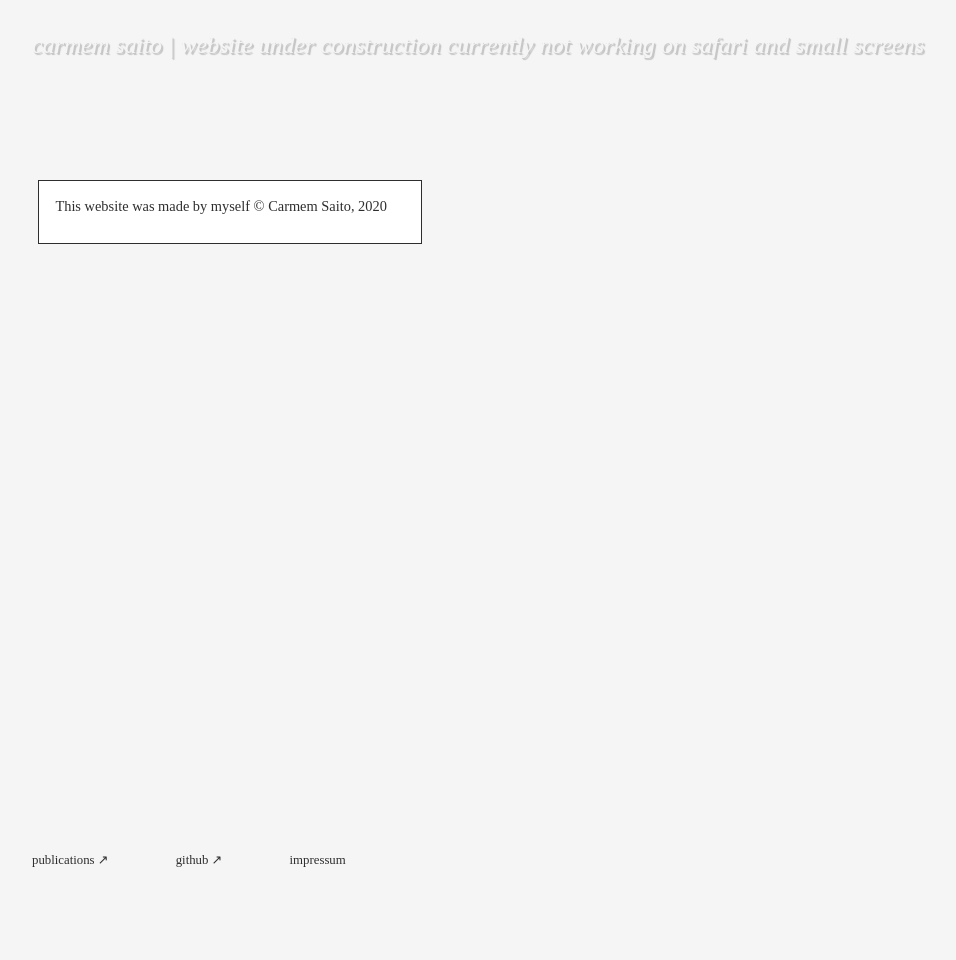
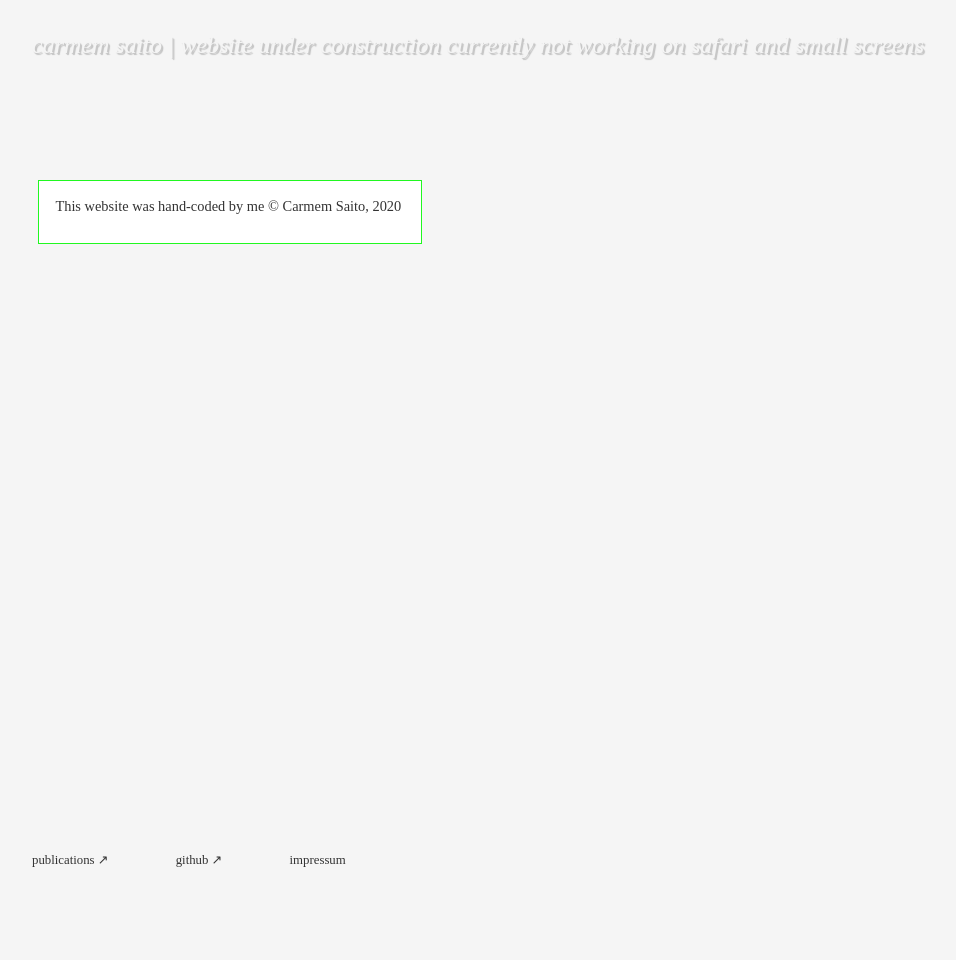
Before and after one commit to carmem-s/carmem-s.github.io, a Jekyll site: the page built from impressum.html, in a window 1280 px wide. Shown: the whole page, without its empty margins (0-956 px from the left). Built offline with Jekyll 4.4.1, drawn with Linux system fonts in a browser that asks for light colours; some web fonts are replaced.

Commit message:
cores e texto

```diff
--- a/_scss/_footer.scss
+++ b/_scss/_footer.scss
@@ -14,7 +14,6 @@
 
 .footer-link {
   margin-right: 4rem;
-  color: #2f2e2e;
 }
 
 // .footer-arrow {
--- a/_scss/_images.scss
+++ b/_scss/_images.scss
@@ -53,12 +53,11 @@
     width: 22rem;
     height: fit-content;
     padding: 1rem;
-    border: solid;
+    border: solid #20F820;
     border-width: thin;
     z-index: 20;
     display:none;
     position: fixed;
-    // visibility: hidden;
   &:after{
     content:'';
   }
@@ -66,5 +65,4 @@
 
 .cs-images--item:hover .cs-image--text{
   display: inline;
-  // visibility: visible;
 }
--- a/_scss/_links.scss
+++ b/_scss/_links.scss
@@ -1,7 +1,11 @@
 a {
-  color: #2f2e2e;
+  color: #333333;
   text-decoration: none;
   &:hover {
-  color:rgb(224, 67, 255);
+    color: #333333;
+    text-shadow: 0px 0px 10px #20F820;
+  }
+  &::selection {
+    background-color: #BE8EFE;
+  }
 }
-}
--- a/_scss/_main.scss
+++ b/_scss/_main.scss
@@ -13,8 +13,9 @@
   text-decoration: none;
   &:hover {
     color: #F5F5F5;
-    text-shadow: 1px 1px 1px #b8b8b8,
-                 2px 2px 1px #b8b8b8;
+    text-shadow: 1px 1px 1px #20F820,
+                 2px 2px 1px #20F820;
+    box-shadow: none;
 }
 }
 
@@ -30,7 +31,7 @@
   max-height: -moz-fit-content;
   z-index: 10;
   padding: 1rem;
-  border: solid;
+  border: solid #20F820;
   border-width: thin;
 }
 
@@ -63,7 +64,7 @@
   overflow-y: hidden;
   overflow-x: scroll;
   background-color: #F5F5F5;
-  color: #2f2e2e;
+  color: #333333;
 }
 
 h1,
@@ -93,6 +94,9 @@
 
 p {
   margin-bottom: 2em;
+  &::selection {
+    background-color: #20F820;
+  }
 }
 
 p,
--- a/impressum.html
+++ b/impressum.html
@@ -7,7 +7,7 @@
 <div class="cs-main">
     <div class="cs-text-box">
       <p class="cs-small-text">
-        This website was made by myself © Carmem Saito, 2020
+        This website was hand-coded by me © Carmem Saito, 2020
       </p>
     </div>
 </div>
--- a/index.html
+++ b/index.html
@@ -5,7 +5,7 @@
 <div class="cs-main">
     <div class="cs-text-box">
       <p class="cs-small-text">
-        Carmem Saito is UX/UI Designer at <a href="https://cobot.me/" target="_blank" rel="noopener noreferrer">Cobot</a> and a PhD candidate at the <a href="https://www.rca.ac.uk/research-innovation/research-centres/materials-science-research-centre/" target="_blank" rel="noopener noreferrer">Material Science Research Centre</a> as part of the Textiles Circularity Centre and the Human Experience Materials Lab led by the Royal College of Arts.
+        Hello there 👋 I am a UX/UI Designer at <a href="https://cobot.me/" target="_blank" rel="noopener noreferrer">Cobot<span class="=footer-arrow">↗</span></a></a> and a PhD candidate at the <a href="https://www.rca.ac.uk/research-innovation/research-centres/materials-science-research-centre/" target="_blank" rel="noopener noreferrer">Material Science Research Centre<span class="=footer-arrow">↗</span></a></a> as part of the Textiles Circularity Centre and the Human Experience Materials Lab led by the Royal College of Arts.
       </p>
       <!-- <p class="cs-small-text">
         Her research proposes to reimagine wearer-material relationships by centering the potentialities of sensing body, touch and materiality to rethink digitally mediated consumption through an augmented framework and associated technologies. She examines the complexities of fashion and power in global and digital scenarios, using online retail as objects of investigation. This focuses on material resources within the imperative of automation technologies, extractivism economies and the escalating ecological crises.
@@ -32,7 +32,7 @@
           </p>
           <br>
           <p>
-            3D dress form inspired by the work of Charles James with the intent to start a critical reflection on how we can reclaim acknowledgement our tacit practice in these new digital interfaces. This project was a component submited to <a href="https://www.thedynamicarchive.net/component/create-a-digital-dress-form/" target="_blank" rel="noopener noreferrer">The Dynamic Archive</a>.
+            3D dress form inspired by the work of Charles James with the intent to start a critical reflection on how we can reclaim acknowledgement our tacit practice in these new digital interfaces. This project was a component submited to <a href="https://www.thedynamicarchive.net/component/create-a-digital-dress-form/" target="_blank" rel="noopener noreferrer">The Dynamic Archive<span class="=footer-arrow">↗</span></a></a>.
           </p>
         </div>
       </div>
```
Also changed, not shown: 1 other file.
